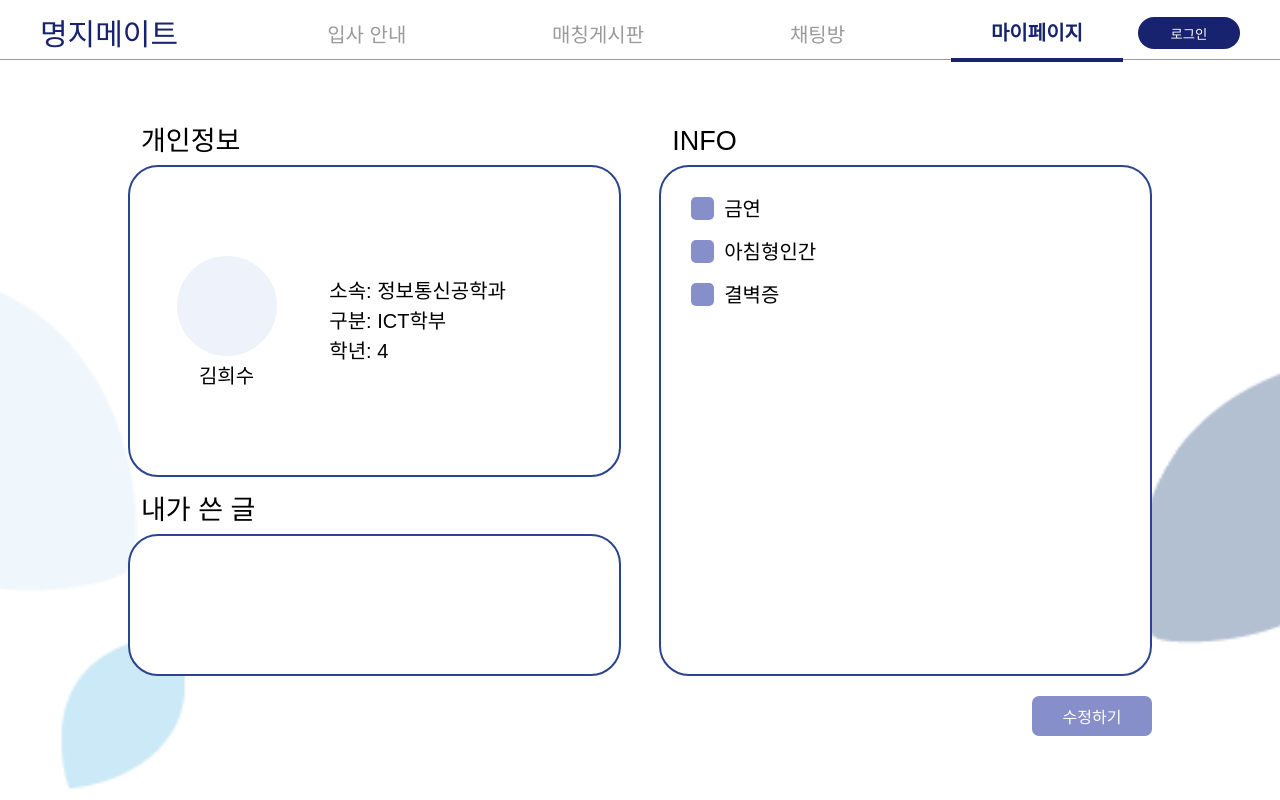
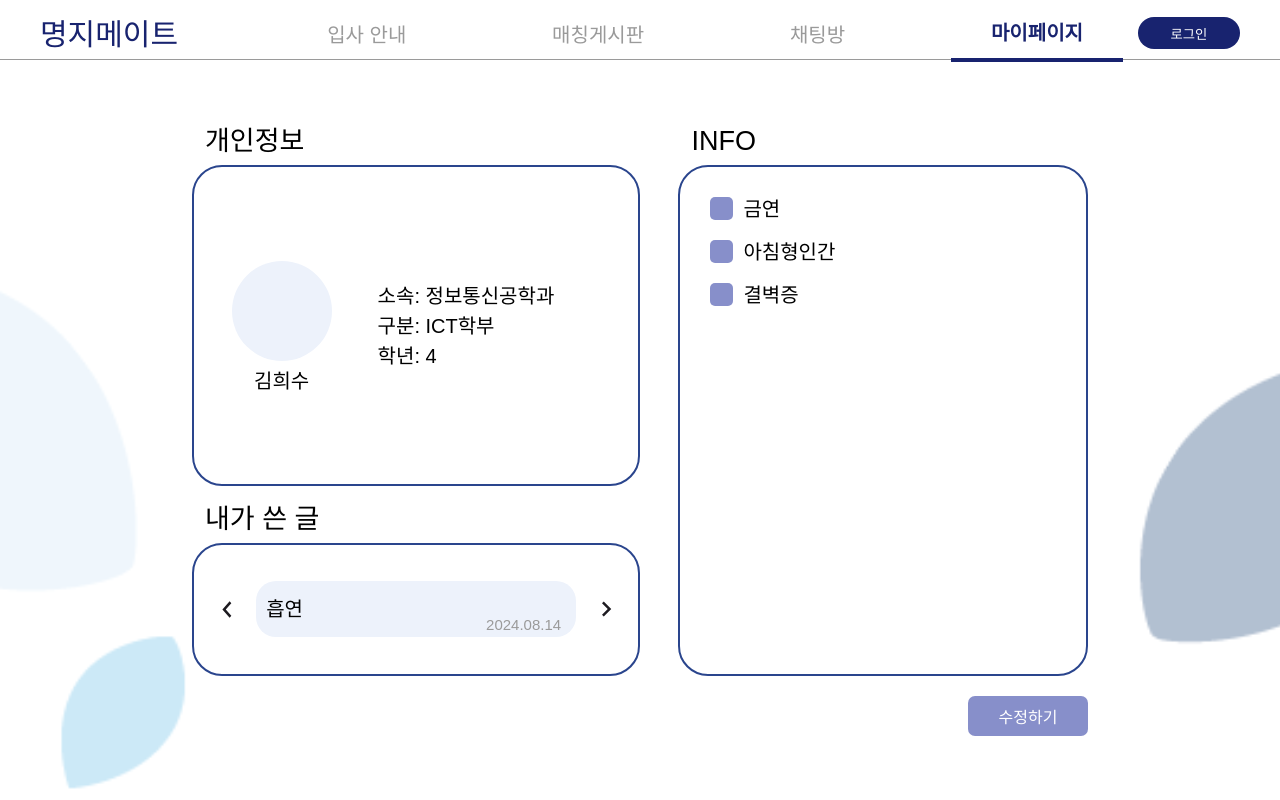
Before and after one commit to jogpfls/myongji_roomMate, a React (Create React App) app: page /mypage in a window 1280 px wide. Shown: the top 800 px of the page. Built offline with nearby package versions, Linux system fonts and the light colour scheme; no server answers; a web font is replaced by a local one.

Commit message:
feat: myList 컴포넌트 구현 및 스타일 수정

```diff
--- /dev/null
+++ b/src/components/MyList.js
@@ -0,0 +1,52 @@
+import React from 'react';
+import styled from 'styled-components';
+
+const MyList = ({title}) => {
+  return (
+    <AllWrapper>
+      <Wrapper>
+        <TitleWrapper>
+          <Title>{title}</Title>
+        </TitleWrapper>
+        <DateBox>
+          <Date>2024.08.14</Date>
+        </DateBox>
+      </Wrapper>
+    </AllWrapper>
+  );
+};
+
+const AllWrapper = styled.div`
+`;
+
+const Wrapper = styled.div`
+  background-color: ${({theme})=>theme.colors.lightBlue};
+  width: 25vw;
+  height: 7vh;
+  border-radius: 20px;
+  display: flex;
+  align-items: center;
+  justify-content: space-between;
+`;
+
+const TitleWrapper = styled.div`
+  margin-left: 10px;
+`;
+
+const Title = styled.p`
+`;
+
+const DateBox = styled.div`
+  height: 100%;
+  margin-right: 15px;
+  margin-bottom: 10px;
+  display: flex;
+  align-items: end;
+`;
+
+const Date = styled.p`
+  color: ${({theme})=>theme.colors.gray};
+  font-size: 15px;
+`;
+
+export default MyList;
--- a/src/pages/MyPage.js
+++ b/src/pages/MyPage.js
@@ -1,13 +1,37 @@
-import React, { useState } from "react";
+import React, { useRef, useState } from "react";
 import styled, { useTheme } from "styled-components";
 import Button from "../components/Button";
+import MyList from "../components/MyList";
+import next from "../images/next.svg";
+import back from "../images/back.svg";
 
-const Mypage = () => {
+const MyPage = () => {
   const [isEditing, setIsEditing] = useState(false);
   const theme = useTheme();
+  const listWrapperRef = useRef(null);
 
   const handleCancel = () => {
     setIsEditing(false);
+  };
+
+  const handleNext = () => {
+    if (listWrapperRef.current) {
+      const scrollAmount = window.innerWidth * 0.26;
+      listWrapperRef.current.scrollBy({
+        left: scrollAmount,
+        behavior: 'smooth',
+      });
+    }
+  };
+
+  const handleBack = () => {
+    if (listWrapperRef.current) {
+      const scrollAmount = window.innerWidth * 0.26;
+      listWrapperRef.current.scrollBy({
+        left: -scrollAmount,
+        behavior: 'smooth',
+      });
+    }
   };
 
   return (
@@ -29,7 +53,14 @@ const Mypage = () => {
           </TBox>
           <Title>내가 쓴 글</Title>
           <BBox>
-            <WriteList></WriteList>
+            <WriteList>
+            <Back src={back} alt="화살표" onClick={handleBack} />
+              <ListWrapper ref={listWrapperRef}>
+                <MyList title="흡연"/>
+                <MyList title="나나나"/>
+              </ListWrapper>
+              <Next src={next} alt="화살표" onClick={handleNext}/>
+            </WriteList>
           </BBox>
         </Left>
         <Right>
@@ -102,7 +133,7 @@ const BoxList = ({ isEditing }) => {
 };
 
 const Container = styled.div`
-  width: 80%;
+  width: 70%;
   margin: auto;
   height: 95vh;
 `;
@@ -149,7 +180,6 @@ const TBox = styled.div`
   display: flex;
   align-items: center;
   justify-content: center;
-  /* flex-direction: column; */
   gap: 3vw;
   width: 100%;
   padding: 30px;
@@ -183,7 +213,9 @@ const BBox = styled.div`
   height: 30%;
   min-height: 100px;
   background-color: ${(props) => props.theme.colors.white};
-  padding: 30px;
+  display: flex;
+  justify-content: center;
+  align-items: center;
 `;
 
 const LBox = styled.div`
@@ -286,6 +318,36 @@ const CancelButton = styled(Button)`
   color: ${(props) => props.theme.colors.white};
 `;
 
-const WriteList = styled.div``;
+const WriteList = styled.div`
+  display: flex;
+  justify-content: center;
+  align-items: center;
+  width: 72%;
+  position: relative;
+`;
 
-export default Mypage;
+const Back = styled.img`
+  width: 30px;
+  position: absolute;
+  cursor: pointer;
+  z-index: 999;
+  left: -14%;
+`;
+
+const ListWrapper = styled.div`
+  width: 100%;
+  overflow-x: hidden;
+  display: flex;
+  gap: 1vw;
+  scroll-behavior: smooth;
+`;
+
+const Next = styled.img`
+  width: 30px;
+  position: absolute;
+  left: 105%;
+  cursor: pointer;
+  z-index: 999;
+`;
+
+export default MyPage;
```
Also changed, not shown: src/images/back.svg (added), src/images/next.svg (added).
